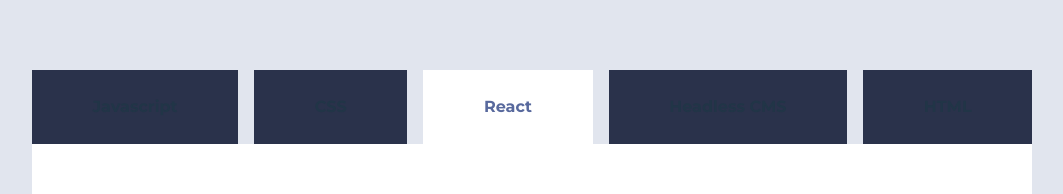
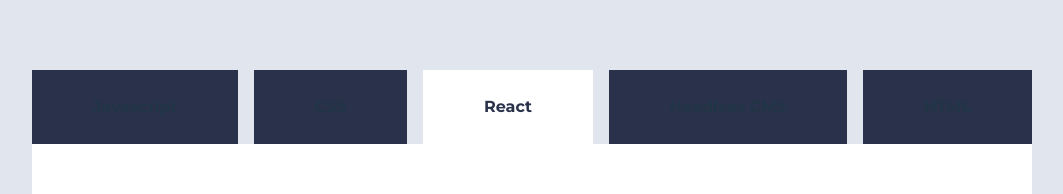
Before and after one commit to mkihl98/uin23ak3_resourceapp_group16, a React (Vite) app: page / in a window 1280 px wide. In both pictures the pointer is over the element 639 px from the left and 392 px from the top of the page. Shown: the part 285-479 px from the top of the page, without its empty margins (108-1171 px from the left). Built offline with nearby package versions, Linux system fonts and the light colour scheme; the HTML template or start-up script is replaced by a standard one.

Commit message:
Endret hover-farge på nav-baren

```diff
--- a/src/styles/app.scss
+++ b/src/styles/app.scss
@@ -38,7 +38,7 @@
 
             :hover{
                 background-color: var(--white);
-                color: var(--blue);
+                color: var(--darkblue);
             }
 
             li{
```
